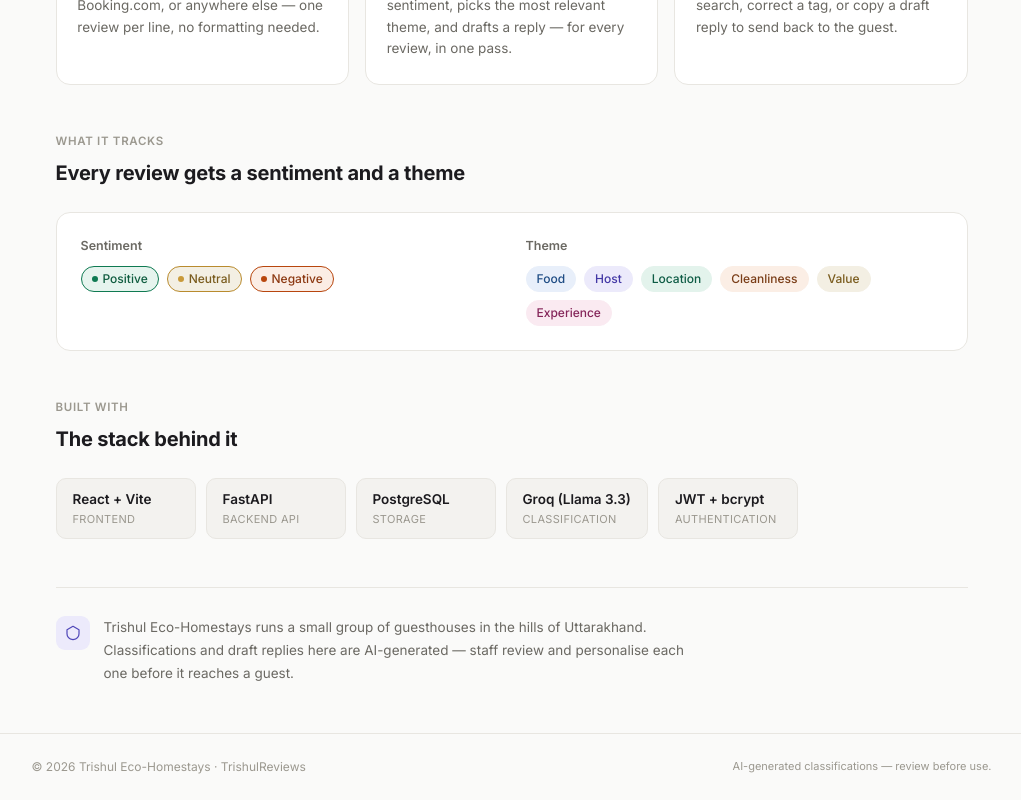
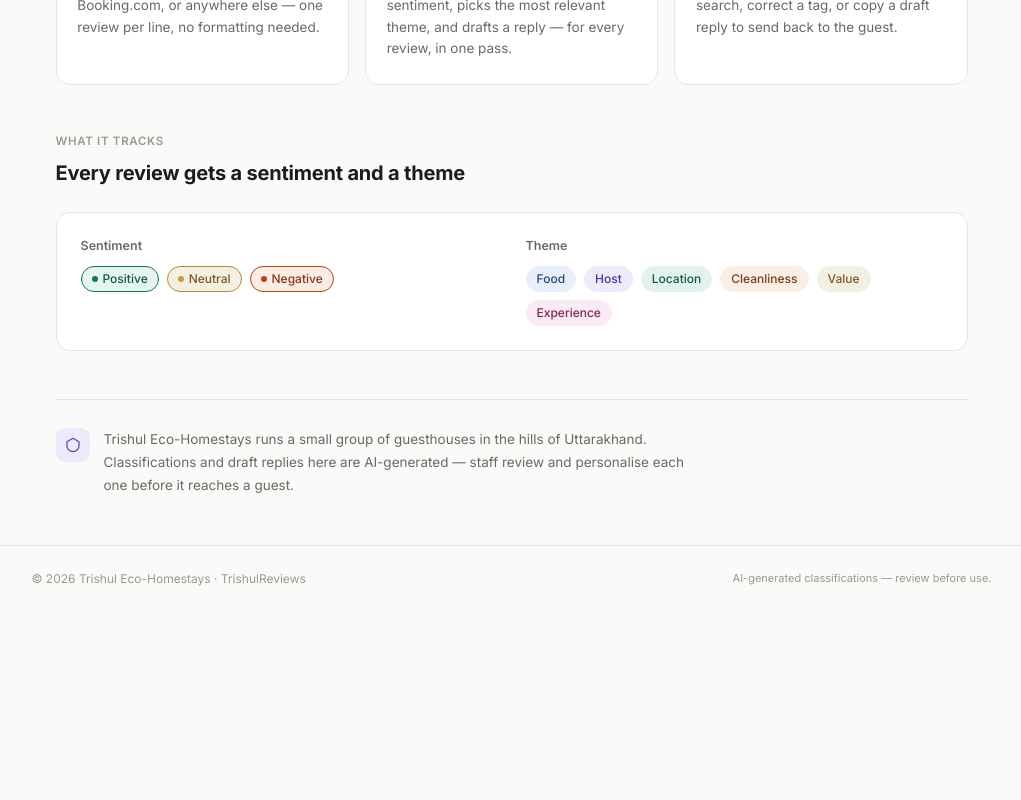
Before and after one commit to yuvrajnegii/TrishulReviews, a React (Vite) app in the folder frontend/: page /about in a window 1280 px wide. Shown: the part 662-1462 px from the top of the page, without its empty margins (121-1142 px from the left). After the commit the page ends 1274 px from the top, so only its background shows below. Built offline with nearby package versions, Linux system fonts and the light colour scheme; no server answers.

Commit message:
Remove technology stack from About page
Removed the technology stack section from the About page.

```diff
--- a/frontend/src/pages/About.jsx
+++ b/frontend/src/pages/About.jsx
@@ -20,14 +20,6 @@ const STEPS = [
     title: "Review, edit, and respond",
     description: "Results land in History where you can search, correct a tag, or copy a draft reply to send back to the guest.",
   },
-];
-
-const STACK = [
-  { label: "React + Vite", note: "Frontend" },
-  { label: "FastAPI", note: "Backend API" },
-  { label: "PostgreSQL", note: "Storage" },
-  { label: "Groq (Llama 3.3)", note: "Classification" },
-  { label: "JWT + bcrypt", note: "Authentication" },
 ];
 
 export default function About() {
@@ -127,26 +119,6 @@ export default function About() {
           </div>
         </div>
 
-        {/* ── Built with ───────────────────────────────────────────────────── */}
-        <p style={{ fontSize: 11.5, fontWeight: 600, letterSpacing: "0.06em", textTransform: "uppercase", color: tokens.textFaint, margin: "0 0 0.5rem" }}>
-          Built with
-        </p>
-        <h2 style={{ fontSize: 20, fontWeight: 700, letterSpacing: "-0.01em", color: tokens.text, margin: "0 0 1.5rem" }}>
-          The stack behind it
-        </h2>
-
-        <div style={{ display: "flex", gap: 10, flexWrap: "wrap", marginBottom: "3rem" }}>
-          {STACK.map(item => (
-            <div key={item.label} style={{
-              background: tokens.surfaceMuted, border: `1px solid ${tokens.border}`, borderRadius: 10,
-              padding: "10px 16px", minWidth: 140,
-            }}>
-              <p style={{ fontSize: 13.5, fontWeight: 600, color: tokens.text, margin: "0 0 2px" }}>{item.label}</p>
-              <p style={{ fontSize: 11, color: tokens.textFaint, margin: 0, textTransform: "uppercase", letterSpacing: "0.03em" }}>{item.note}</p>
-            </div>
-          ))}
-        </div>
-
         {/* ── Closing note ─────────────────────────────────────────────────── */}
         <div style={{
           borderTop: `1px solid ${tokens.border}`, paddingTop: "1.75rem",
```
